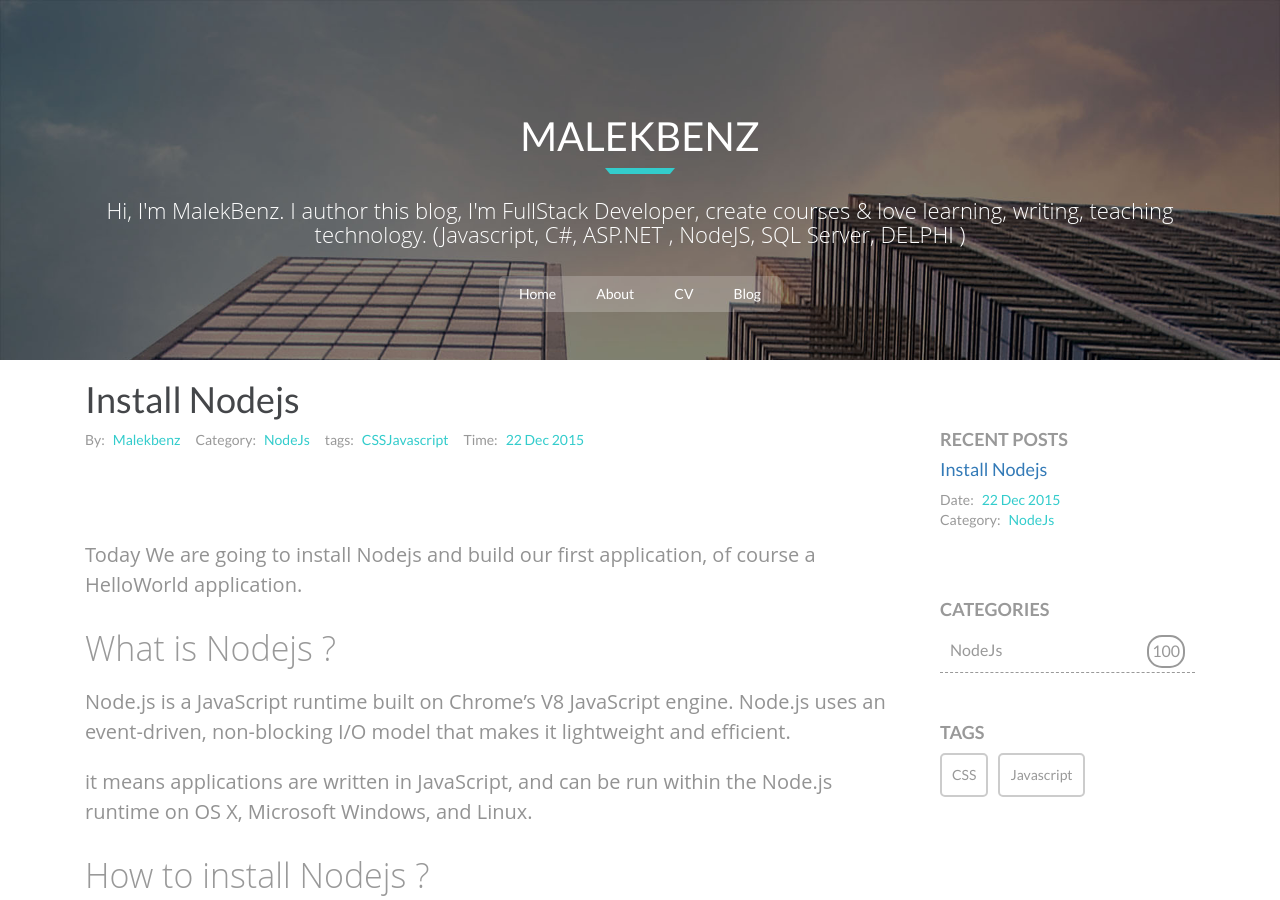
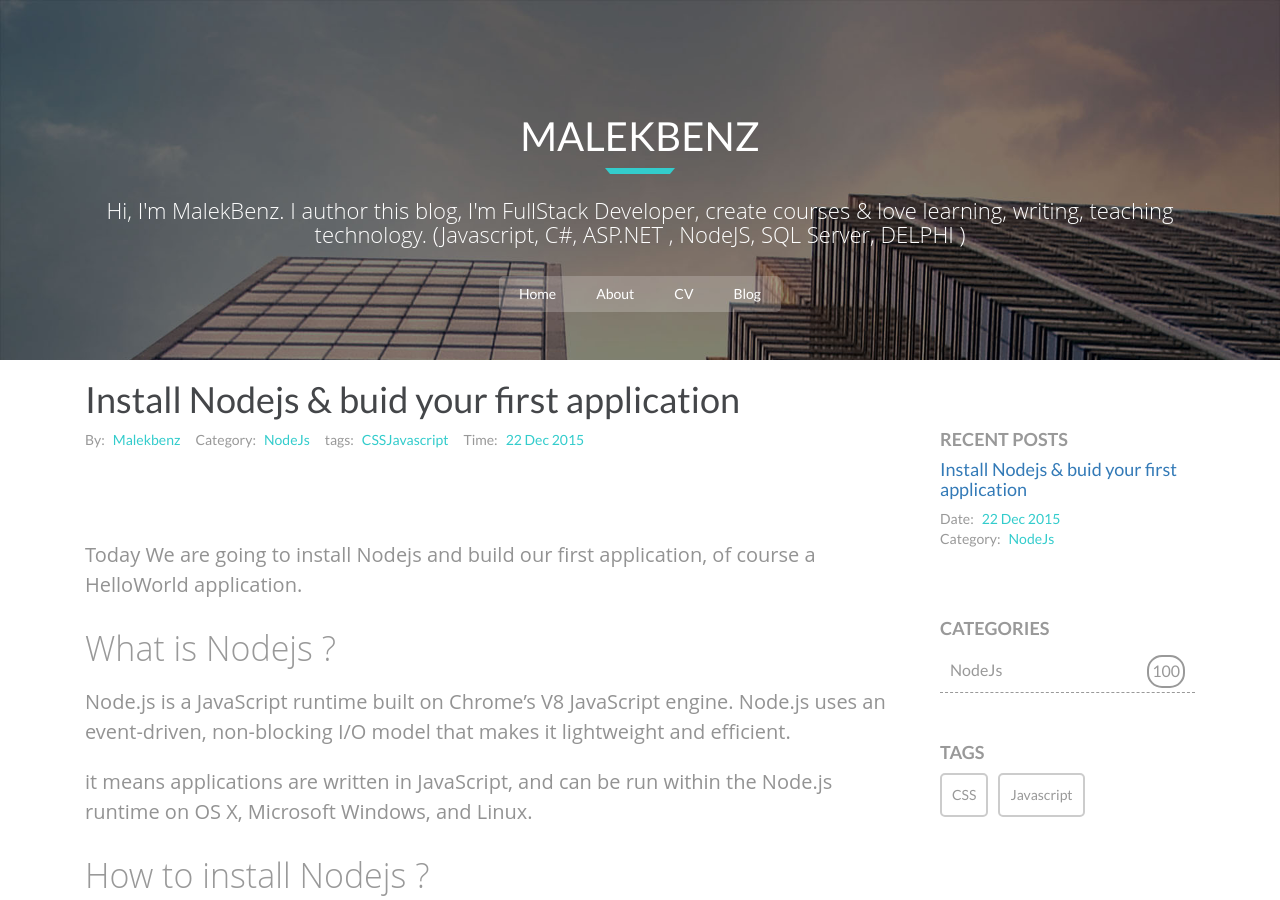
Before and after one commit to malekbenz/malekbenz, a Jekyll site: the page built from _posts/2015-12-22-install-nodejs-buid-your-first-application.md, in a window 1280 px wide and 900 px high. Built offline with Jekyll 4.4.1, drawn with Linux system fonts in a browser that asks for light colours; nearby versions of some CDN libraries.

Commit message:
first blog

```diff
--- a/_posts/2015-12-22-Install-Nodejs.md
+++ b/_posts/2015-12-22-install-nodejs-buid-your-first-application.md
@@ -1,6 +1,6 @@
 ---
 layout: post
-title: "Install Nodejs"
+title: "Install Nodejs & buid your first application"
 date: 2015-12-22
 author: Malekbenz
 category: NodeJs
```
